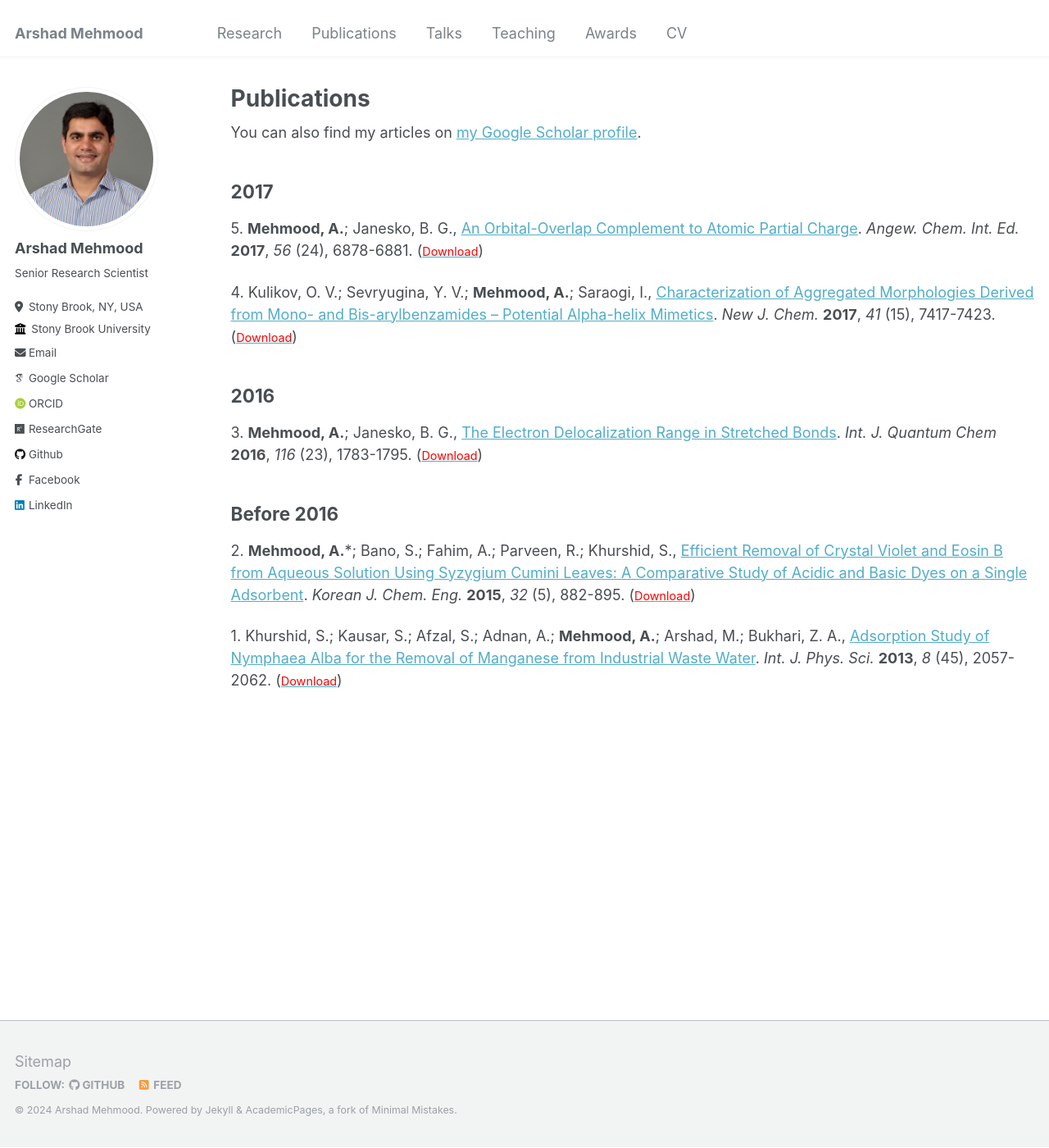
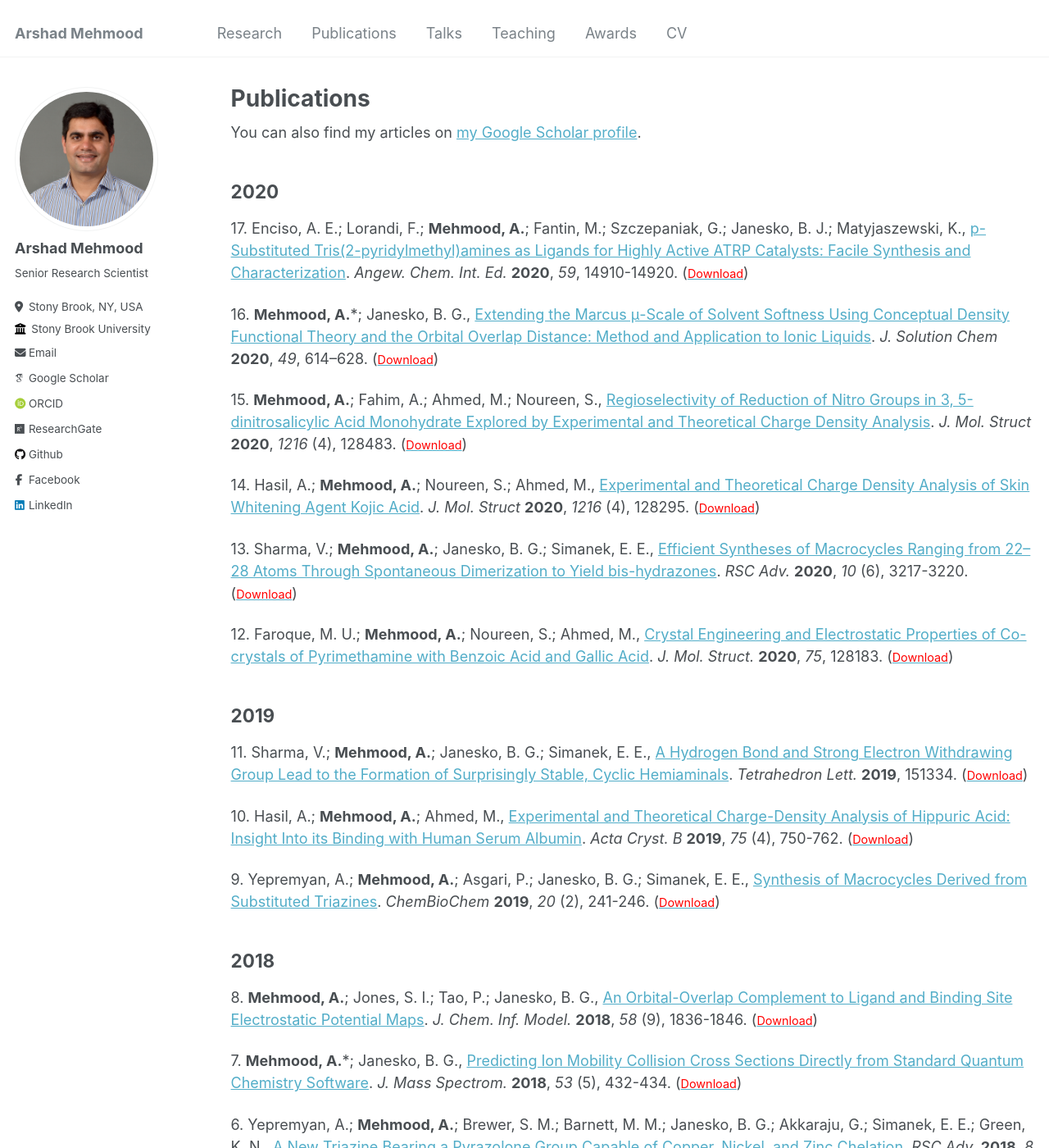
Before and after one commit to arshadmehmood118/arshadmehmood118.github.io, a Jekyll site: the page built from _pages/publications.md, in a window 1280 px wide and 1400 px high. Shown: the whole window at 82% size. Built offline with Jekyll 4.4.1, drawn with Linux system fonts in a browser that asks for light colours; some web fonts are replaced; some of the changed text lies outside the part shown.

Commit message:
Update publications.md

```diff
--- a/_pages/publications.md
+++ b/_pages/publications.md
@@ -9,6 +9,36 @@ author_profile: true
   <div class="wordwrap">You can also find my articles on <a href="{{site.author.googlescholar}}">my Google Scholar profile</a>.</div>
 {% endif %}
 
+2020
+------
+17\. Enciso, A. E.; Lorandi, F.; **Mehmood, A.**; Fantin, M.; Szczepaniak, G.; Janesko, B. J.; Matyjaszewski, K., [p-Substituted Tris(2-pyridylmethyl)amines as Ligands for Highly Active ATRP Catalysts: Facile Synthesis and Characterization](https://doi.org/10.1002/anie.202004724). _Angew. Chem. Int. Ed._ **2020**, _59_, 14910-14920. ([<span style="color:red; font-size:0.8em;">Download</span>](http://arshadmehmood118.github.io/files/paper17.pdf))
+
+16\. **Mehmood, A.***; Janesko, B. G., [Extending the Marcus μ-Scale of Solvent Softness Using Conceptual Density Functional Theory and the Orbital Overlap Distance: Method and Application to Ionic Liquids](https://doi.org/10.1007/s10953-020-00973-5). _J. Solution Chem_ **2020**, _49_, 614–628. ([<span style="color:red; font-size:0.8em;">Download</span>](http://arshadmehmood118.github.io/files/paper16.pdf))
+
+15\. **Mehmood, A.**; Fahim, A.; Ahmed, M.; Noureen, S., [Regioselectivity of Reduction of Nitro Groups in 3, 5-dinitrosalicylic Acid Monohydrate Explored by Experimental and Theoretical Charge Density Analysis](https://doi.org/10.1016/j.molstruc.2020.128483). _J. Mol. Struct_ **2020**, _1216_ (4), 128483. ([<span style="color:red; font-size:0.8em;">Download</span>](http://arshadmehmood118.github.io/files/paper15.pdf))
+
+14\. Hasil, A.; **Mehmood, A.**; Noureen, S.; Ahmed, M., [Experimental and Theoretical Charge Density Analysis of Skin Whitening Agent Kojic Acid](https://doi.org/10.1016/j.molstruc.2020.128295). _J. Mol. Struct_ **2020**, _1216_ (4), 128295. ([<span style="color:red; font-size:0.8em;">Download</span>](http://arshadmehmood118.github.io/files/paper14.pdf))
+
+13\. Sharma, V.; **Mehmood, A.**; Janesko, B. G.; Simanek, E. E., [Efficient Syntheses of Macrocycles Ranging from 22–28 Atoms Through Spontaneous Dimerization to Yield bis-hydrazones](DOI	https://doi.org/10.1039/C9RA08056B). _RSC Adv._ **2020**, _10_ (6), 3217-3220. ([<span style="color:red; font-size:0.8em;">Download</span>](http://arshadmehmood118.github.io/files/paper13.pdf))
+
+12\. Faroque, M. U.; **Mehmood, A.**; Noureen, S.; Ahmed, M., [Crystal Engineering and Electrostatic Properties of Co-crystals of Pyrimethamine with Benzoic Acid and Gallic Acid](https://doi.org/10.1016/j.molstruc.2020.128183). _J. Mol. Struct._ **2020**, _75_, 128183. ([<span style="color:red; font-size:0.8em;">Download</span>](http://arshadmehmood118.github.io/files/paper12.pdf))
+
+2019
+------
+11\. Sharma, V.; **Mehmood, A.**; Janesko, B. G.; Simanek, E. E., [A Hydrogen Bond and Strong Electron Withdrawing Group Lead to the Formation of Surprisingly Stable, Cyclic Hemiaminals](https://doi.org/10.1016/j.tetlet.2019.151334). _Tetrahedron Lett._ **2019**, 151334. ([<span style="color:red; font-size:0.8em;">Download</span>](http://arshadmehmood118.github.io/files/paper11.pdf))
+
+10\. Hasil, A.; **Mehmood, A.**; Ahmed, M., [Experimental and Theoretical Charge-Density Analysis of Hippuric Acid: Insight Into its Binding with Human Serum Albumin](https://doi.org/10.1107/S2052520619007911). _Acta Cryst. B_ **2019**, _75_ (4), 750-762. ([<span style="color:red; font-size:0.8em;">Download</span>](http://arshadmehmood118.github.io/files/paper10.pdf))
+
+9\. Yepremyan, A.; **Mehmood, A.**; Asgari, P.; Janesko, B. G.; Simanek, E. E., [Synthesis of Macrocycles Derived from Substituted Triazines](https://doi.org/10.1002/cbic.201800475). _ChemBioChem_ **2019**, _20_ (2), 241-246. ([<span style="color:red; font-size:0.8em;">Download</span>](http://arshadmehmood118.github.io/files/paper9.pdf))
+
+2018
+------
+8\. **Mehmood, A.**; Jones, S. I.; Tao, P.; Janesko, B. G., [An Orbital-Overlap Complement to Ligand and Binding Site Electrostatic Potential Maps](https://doi.org/10.1021/acs.jcim.8b00370). _J. Chem. Inf. Model._ **2018**, _58_ (9), 1836-1846. ([<span style="color:red; font-size:0.8em;">Download</span>](http://arshadmehmood118.github.io/files/paper8.pdf))
+
+7\. **Mehmood, A.***; Janesko, B. G., [Predicting Ion Mobility Collision Cross Sections Directly from Standard Quantum Chemistry Software](https://doi.org/10.1002/jms.4078). _J. Mass Spectrom._ **2018**, _53_ (5), 432-434. ([<span style="color:red; font-size:0.8em;">Download</span>](http://arshadmehmood118.github.io/files/paper7.pdf))
+
+6\. Yepremyan, A.; **Mehmood, A.**; Brewer, S. M.; Barnett, M. M.; Janesko, B. G.; Akkaraju, G.; Simanek, E. E.; Green, K. N., [A New Triazine Bearing a Pyrazolone Group Capable of Copper, Nickel, and Zinc Chelation](DOI	https://doi.org/10.1039/C7RA09459K). _RSC Adv._ **2018**, _8_ (6), 3024-3035. ([<span style="color:red; font-size:0.8em;">Download</span>](http://arshadmehmood118.github.io/files/paper6.pdf))
+
 2017
 ------
 5\. **Mehmood, A.**; Janesko, B. G., [An Orbital-Overlap Complement to Atomic Partial Charge](https://doi.org/10.1002/anie.201702715). _Angew. Chem. Int. Ed._ **2017**, _56_ (24), 6878-6881. ([<span style="color:red; font-size:0.8em;">Download</span>](http://arshadmehmood118.github.io/files/paper5.pdf))
@@ -17,7 +47,7 @@ author_profile: true
 
 2016
 ------
-3\. **Mehmood, A.**; Janesko, B. G., [The Electron Delocalization Range in Stretched Bonds](https://doi.org/10.1002/qua.25225). _Int. J. Quantum Chem_ **2016**, _116_ (23), 1783-1795. ([<span style="color:red; font-size:0.8em;">Download</span>](http://arshadmehmood118.github.io/files/paper3.pdf))
+3\. **Mehmood, A.***; Janesko, B. G., [The Electron Delocalization Range in Stretched Bonds](https://doi.org/10.1002/qua.25225). _Int. J. Quantum Chem_ **2016**, _116_ (23), 1783-1795. ([<span style="color:red; font-size:0.8em;">Download</span>](http://arshadmehmood118.github.io/files/paper3.pdf))
 
 Before 2016
 ------
```
